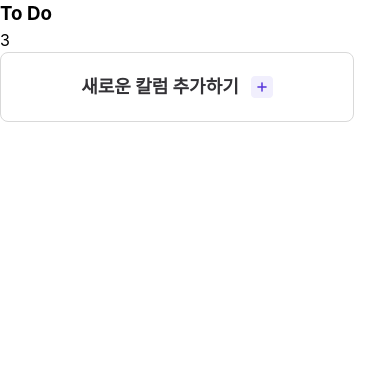
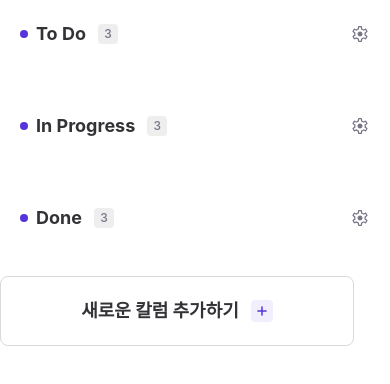
Before and after one commit to codeit-part3-4team/codeit-taskify, a Next.js app: page /column-test in a window 390 px wide. Shown: the top 384 px of the page. Built offline with nearby package versions, Linux system fonts and the light colour scheme.

Commit message:
feat: Column 컴포넌트 작성(style, 반응형, 타입)

```diff
--- a/src/app/(test)/column-test/page.tsx
+++ b/src/app/(test)/column-test/page.tsx
@@ -1,9 +1,12 @@
+import AddColumnButton from '@/components/Buttons/domains/dashboard/AddColumnButton/AddColumnButton';
 import ColumnItem from '@/components/Column/ColumnItem';
+import ColumnList from '@/components/Column/ColumnList';
+import Link from 'next/link';
 
 export default async function page() {
   return (
     <div>
-      <ColumnItem />
+      <ColumnList />
     </div>
   );
 }
--- a/src/components/Column/ColumnItem.tsx
+++ b/src/components/Column/ColumnItem.tsx
@@ -3,24 +3,20 @@
 import styles from '@/components/Column/column.module.css';
 import AddColumnButton from '../Buttons/domains/dashboard/AddColumnButton/AddColumnButton';
 import Link from 'next/link';
+import { columnUI } from './columnUI.type';
+import IcSettings from '@/assets/icons/IcSettings';
 
-export type ColumnUI = {
-  title: string;
+type ColumnItemProps = {
+  columnData: columnUI;
 };
 
-const dummyColumnData = {
-  title: 'To Do',
-};
-
-export default function Card({ columnData }: { columnData?: ColumnUI }) {
-  const column = columnData ?? dummyColumnData;
-
+export default function Card({ columnData }: ColumnItemProps) {
   return (
     <>
       <div className={styles.columItem}>
         <div className={styles.columInfo}>
           <div className={styles.left}>
-            <h3 className={styles.columnTitle}>{column.title}</h3>
+            <h3 className={styles.columnTitle}>{columnData.title}</h3>
             {/* 데이터로 바뀌어야 함. */}
             <span className={styles.cardCount}>3</span>
           </div>
@@ -30,14 +26,10 @@ export default function Card({ columnData }: { columnData?: ColumnUI }) {
               role="dialog"
               aria-label="컬럼 수정 모달 열기"
               className={styles.columnEditButton}
-            />
+            >
+              <IcSettings className={styles.settingsIcon} />
+            </Link>
           </div>
-        </div>
-
-        <div className={styles.cardAddButton}>
-          <Link href={'/column/create'}>
-            <AddColumnButton />
-          </Link>
         </div>
         {/* 카드리스트 들어올 자리 */}
       </div>
--- /dev/null
+++ b/src/components/Column/ColumnList.tsx
@@ -0,0 +1,55 @@
+'use client';
+
+import ColumnItem from '@/components/Column/ColumnItem';
+import styles from '@/components/Column/column.module.css';
+import { columnUI } from './columnUI.type';
+import Link from 'next/link';
+import AddColumnButton from '../Buttons/domains/dashboard/AddColumnButton/AddColumnButton';
+
+const mockColumns: columnUI[] = [
+  {
+    id: 1,
+    title: 'To Do',
+    teamId: 'team-20-4',
+    createdAt: '2026-01-01T09:00:00.000Z',
+    updatedAt: '2026-01-01T09:00:00.000Z',
+  },
+  {
+    id: 2,
+    title: 'In Progress',
+    teamId: 'team-20-4',
+    createdAt: '2026-01-01T09:05:00.000Z',
+    updatedAt: '2026-01-02T10:30:00.000Z',
+  },
+  {
+    id: 3,
+    title: 'Done',
+    teamId: 'team-20-4',
+    createdAt: '2026-01-01T09:10:00.000Z',
+    updatedAt: '2026-01-03T14:20:00.000Z',
+  },
+];
+
+type ColumnListProps = {
+  columns?: columnUI[];
+};
+
+export default function ColumnList({ columns }: ColumnListProps) {
+  const columnList = columns ?? mockColumns;
+
+  return (
+    <>
+      <div className={styles.columnList}>
+        {columnList.map((columnData) => {
+          console.log(columnData);
+          return <ColumnItem key={columnData.id} columnData={columnData} />;
+        })}
+        <div>
+          <Link href={'/column/create'}>
+            <AddColumnButton />
+          </Link>
+        </div>
+      </div>
+    </>
+  );
+}
--- a/src/components/Column/column.module.css
+++ b/src/components/Column/column.module.css
@@ -1,20 +1,83 @@
+.columnList {
+  display: flex;
+}
+
 .columItem {
+  width: 354px;
+  max-width: 354px;
+  flex-shrink: 0;
+  padding: 20px;
 }
 
 .columItem .columInfo {
+  display: flex;
+  align-items: center;
+  margin-bottom: 25px;
 }
 .columItem .columInfo .left {
+  display: flex;
+  flex: 1;
+  align-items: center;
+  gap: 12px;
 }
 .columItem .columInfo .right {
+  display: flex;
+  align-items: center;
+  flex-shrink: 0;
+}
+
+.columItem .columInfo .right > a {
+  height: 20px;
+}
+
+.columItem .columInfo .right .settingsIcon {
+  color: var(--gray-787486);
 }
 
 .columItem .columInfo .columnTitle {
+  position: relative;
+  padding-left: 16px;
+  font-size: 18px;
+  font-weight: 700;
+  color: var(--black-333236);
+}
+.columItem .columInfo .columnTitle:before {
+  content: '';
+  position: absolute;
+  left: 0;
+  top: 50%;
+  margin-top: -4px;
+  display: block;
+  background: var(--violet-5534da);
+  width: 8px;
+  height: 8px;
+  border-radius: 100%;
 }
 
 .columItem .columInfo .cardCount {
+  display: flex;
+  align-items: center;
+  justify-content: center;
+  background: var(--gray-eeeeee);
+  width: 20px;
+  height: 20px;
+  color: var(--gray-787486);
+  font-size: 12px;
+  font-weight: 500;
+  border-radius: 4px;
 }
 .columItem .columInfo .columnEditButton {
 }
 
 .columItem .cardAddButton {
 }
+
+@media (max-width: 744px) {
+  .columnList {
+    flex-direction: column;
+  }
+  .columItem {
+    width: 100%;
+    max-width: 100%;
+  }
+}
```
Also changed, not shown: src/components/Column/columnUI.type.ts (added, +9 -0 lines), 1 other file (tests, documents, lock files or other folders).
